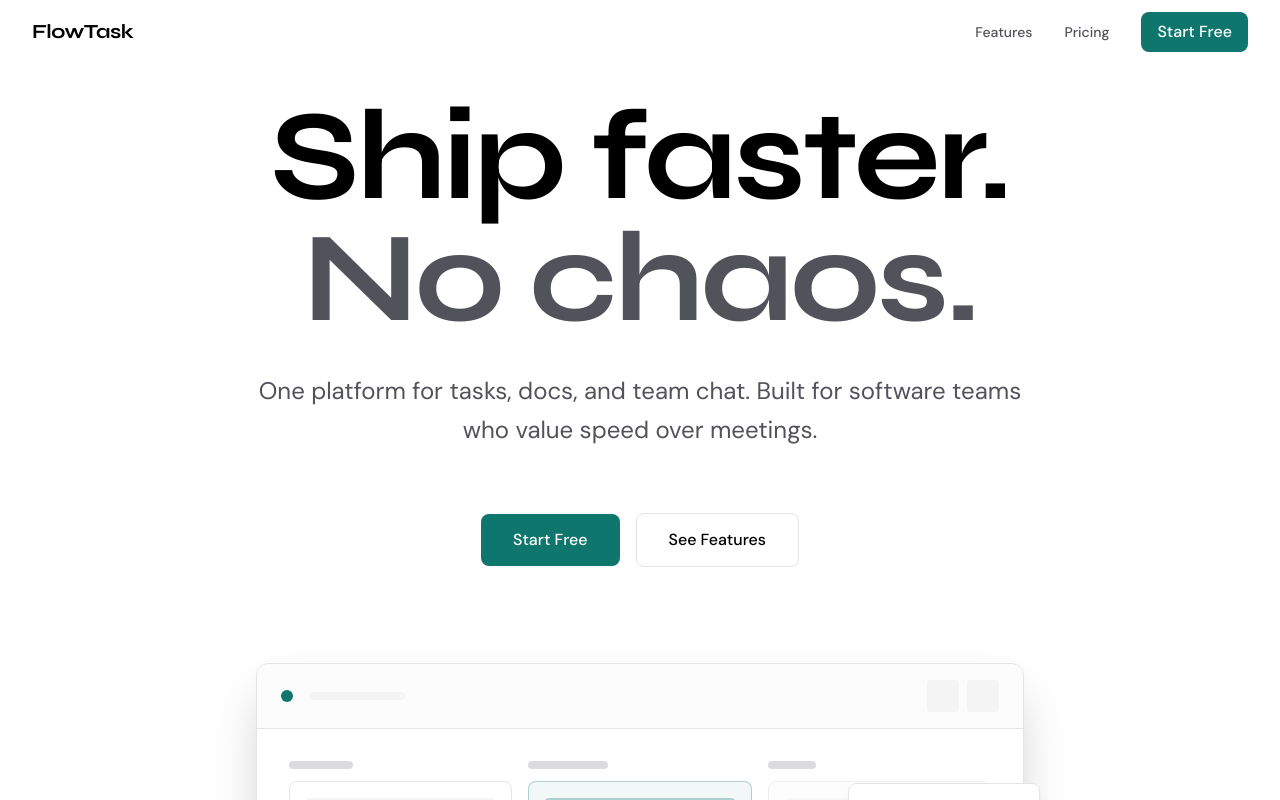
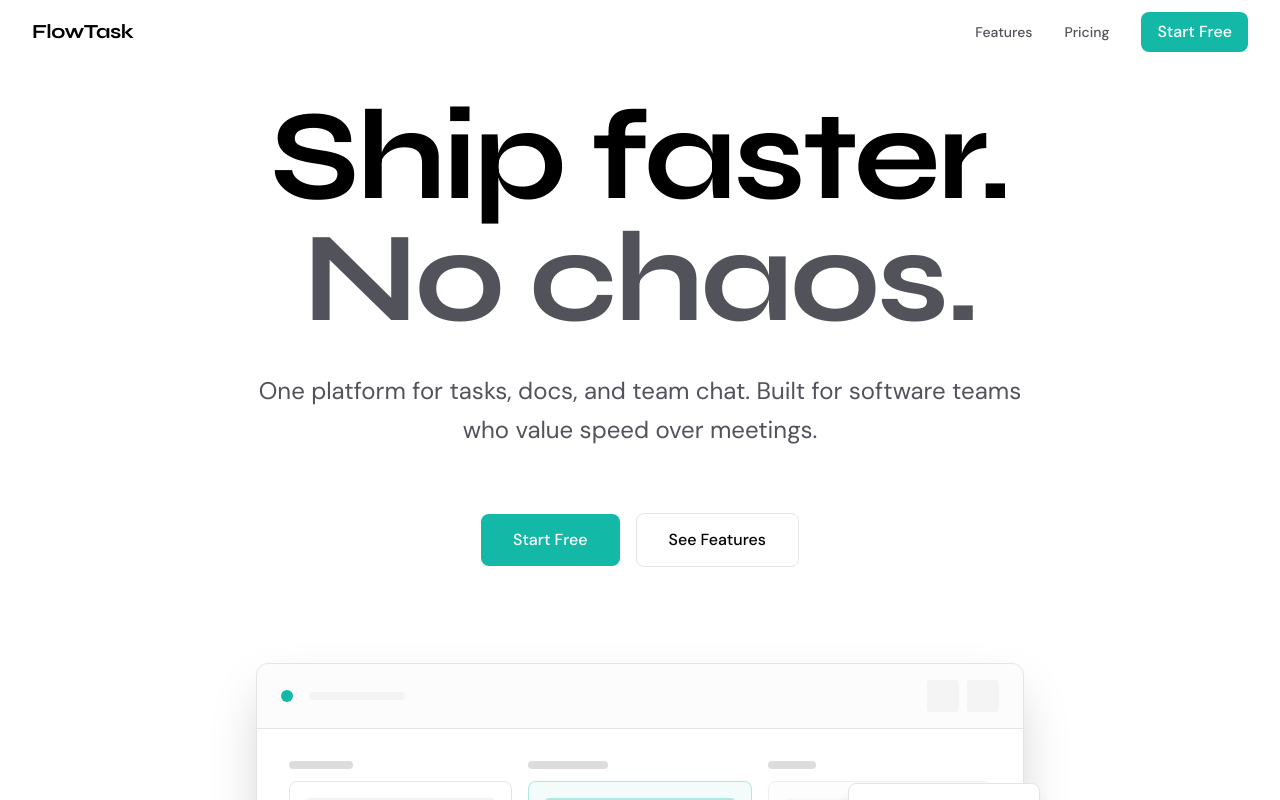
Before and after one commit to amirk85/FlowTask, a Next.js app: page / in a window 1280 px wide. Shown: the top 800 px of the page. Built offline with nearby package versions, Linux system fonts and the light colour scheme.

Commit message:
err: fixed

```diff
--- a/src/app/globals.css
+++ b/src/app/globals.css
@@ -12,9 +12,9 @@
   /* --accent-hover: #e63e1c; */
   /* --accent-light: #fff1ee; */
 
-  --accent: #0f766e;
-  --accent-hover: #115e59;
-  --accent-light: #f0fdfa;
+--accent: #14b8a6;
+--accent-hover: #0d9488;
+--accent-light: #f0fdfa;
 
   --gray-50: #fafafa;
   --gray-100: #f4f4f5;
--- a/src/components/sections/problem-solution.tsx
+++ b/src/components/sections/problem-solution.tsx
@@ -1,7 +1,7 @@
 "use client";
 
 import { X, Check } from "lucide-react";
-import { useEffect, useRef, useState, useMemo } from "react";
+import { useEffect, useRef, useState } from "react";
 
 const problems = [
   "Context switching between 5+ tools daily",
@@ -24,9 +24,21 @@ export function ProblemSolution() {
   const [isVisible, setIsVisible] = useState(false);
   const sectionRef = useRef<HTMLDivElement>(null);
 
-  // Generate random values once to avoid hydration mismatch
-  const chaosParticles = useMemo(
-    () =>
+  // Generate particles on client side only to avoid hydration mismatch
+  const [chaosParticles, setChaosParticles] = useState<
+    Array<{
+      left: number;
+      top: number;
+      animationDelay: number;
+      animationDuration: number;
+      rotation: number;
+      type: number;
+    }>
+  >([]);
+
+  useEffect(() => {
+    // Generate random particles only on client side
+    setChaosParticles(
       Array.from({ length: 12 }, (_, i) => ({
         left: Math.random() * 100,
         top: Math.random() * 100,
@@ -34,9 +46,9 @@ export function ProblemSolution() {
         animationDuration: 3 + Math.random() * 4,
         rotation: Math.random() * 360,
         type: i % 3,
-      })),
-    [],
-  );
+      }))
+    );
+  }, []);
 
   useEffect(() => {
     const observer = new IntersectionObserver(
```
